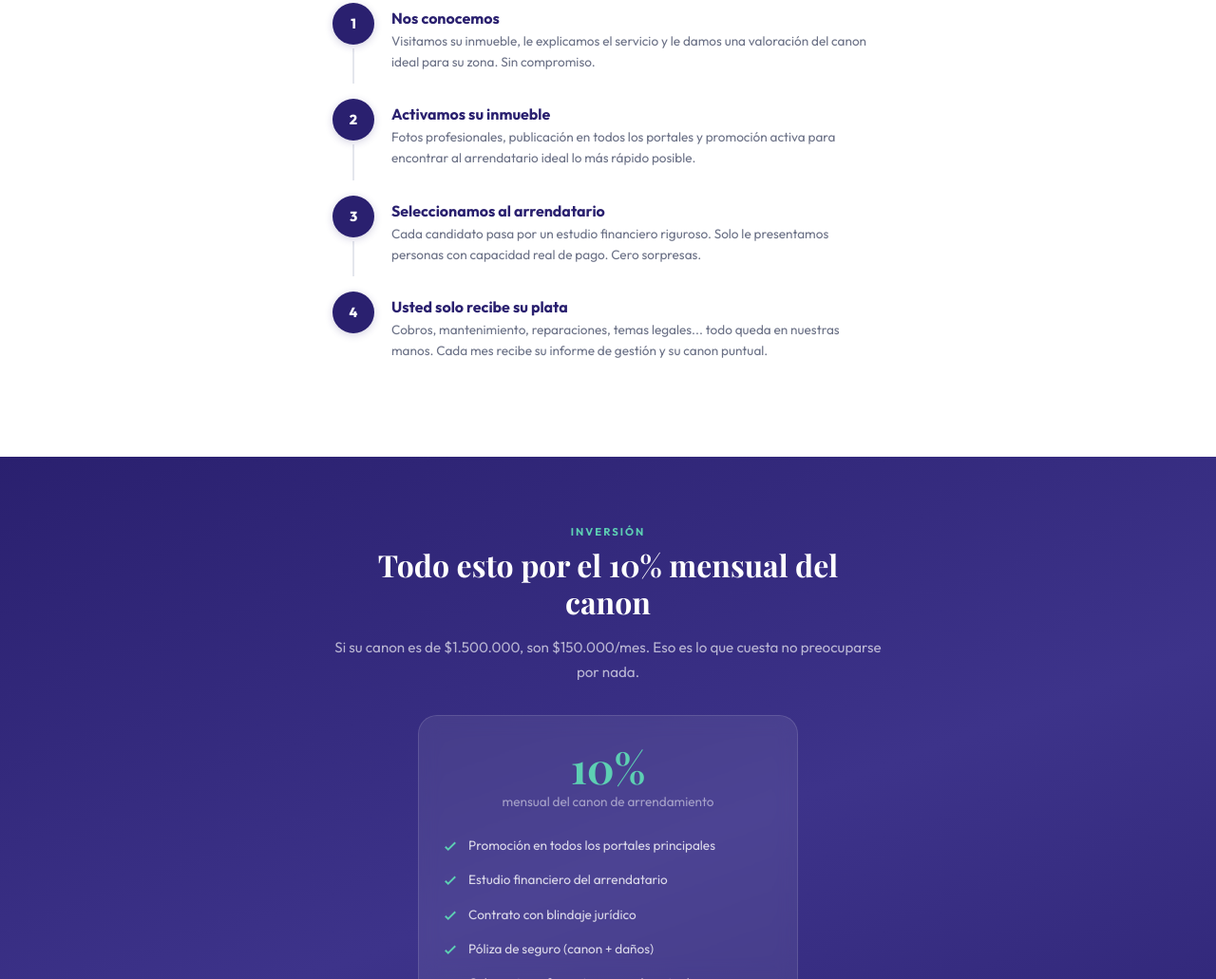
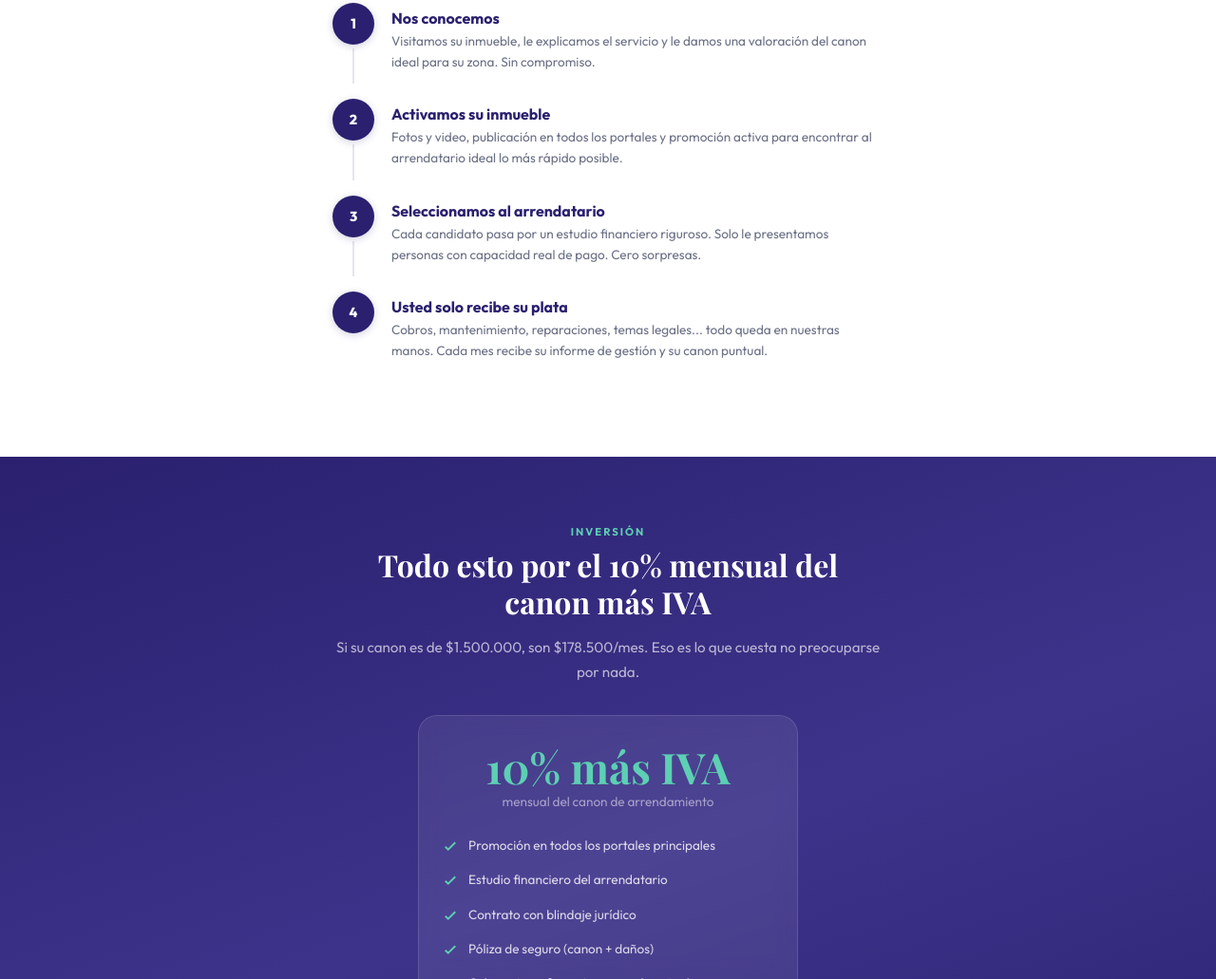
Before and after one commit to administrador-stack/guia-propii, a plain HTML site: page propuesta.html in a window 1280 px wide. Shown: the part 2751-3782 px from the top of the page at 95% size. Drawn offline with nearby package versions, Linux system fonts and the light colour scheme; a web font is replaced by a local one.

Commit message:
Update propuesta.html
Cambios de fotos y video más eo 10 % más IVA

```diff
--- a/propuesta.html
+++ b/propuesta.html
@@ -301,7 +301,7 @@ section{padding:3rem 1.25rem}
 <div class="step-num">2</div>
 <div class="step-content">
 <div class="step-title">Activamos su inmueble</div>
-<div class="step-desc">Fotos profesionales, publicación en todos los portales y promoción activa para encontrar al arrendatario ideal lo más rápido posible.</div>
+<div class="step-desc">Fotos y video, publicación en todos los portales y promoción activa para encontrar al arrendatario ideal lo más rápido posible.</div>
 </div>
 </div>
 <div class="step-item reveal">
@@ -326,11 +326,11 @@ section{padding:3rem 1.25rem}
 <section class="pricing">
 <div class="section-inner">
 <div class="section-label reveal">Inversión</div>
-<div class="section-title reveal">Todo esto por el 10% mensual del canon</div>
-<div class="section-desc reveal">Si su canon es de $1.500.000, son $150.000/mes. Eso es lo que cuesta no preocuparse por nada.</div>
+<div class="section-title reveal">Todo esto por el 10% mensual del canon más IVA </div>
+<div class="section-desc reveal">Si su canon es de $1.500.000, son $178.500/mes. Eso es lo que cuesta no preocuparse por nada.</div>
 
 <div class="price-card reveal">
-<div class="price-amount">10%</div>
+<div class="price-amount">10% más IVA</div>
 <div class="price-label">mensual del canon de arrendamiento</div>
 <div class="price-includes">
 <div class="price-item"><svg viewBox="0 0 24 24" fill="none" stroke="currentColor" stroke-width="2.5"><path d="M5 13l4 4L19 7"/></svg>Promoción en todos los portales principales</div>
```
